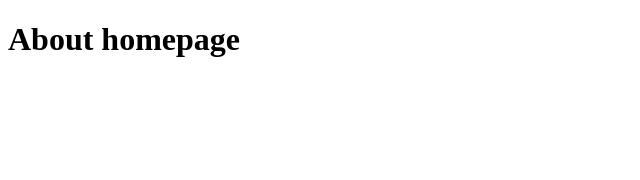
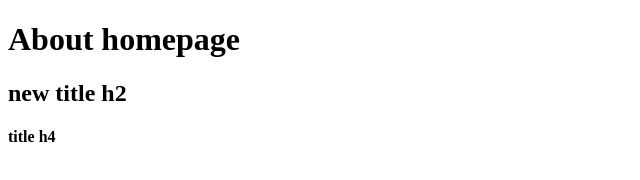
Before and after one commit to BACanales/prueba, a plain HTML site: page about.html in a window 1280 px wide. Shown: the whole page, without its empty margins (0-640 px from the left). Drawn offline with Linux system fonts and the light colour scheme.

Commit message:
pushing new code to existing newcode branch

```diff
--- a/about.html
+++ b/about.html
@@ -8,5 +8,7 @@
   </head>
   <body>
     <h1>About homepage</h1>
+    <h2>new title h2</h2>
+    <h4>title h4</h4>
   </body>
 </html>
```
Also changed, not shown: index.html (+1 -0 lines), prueba.html (+1 -0 lines).
